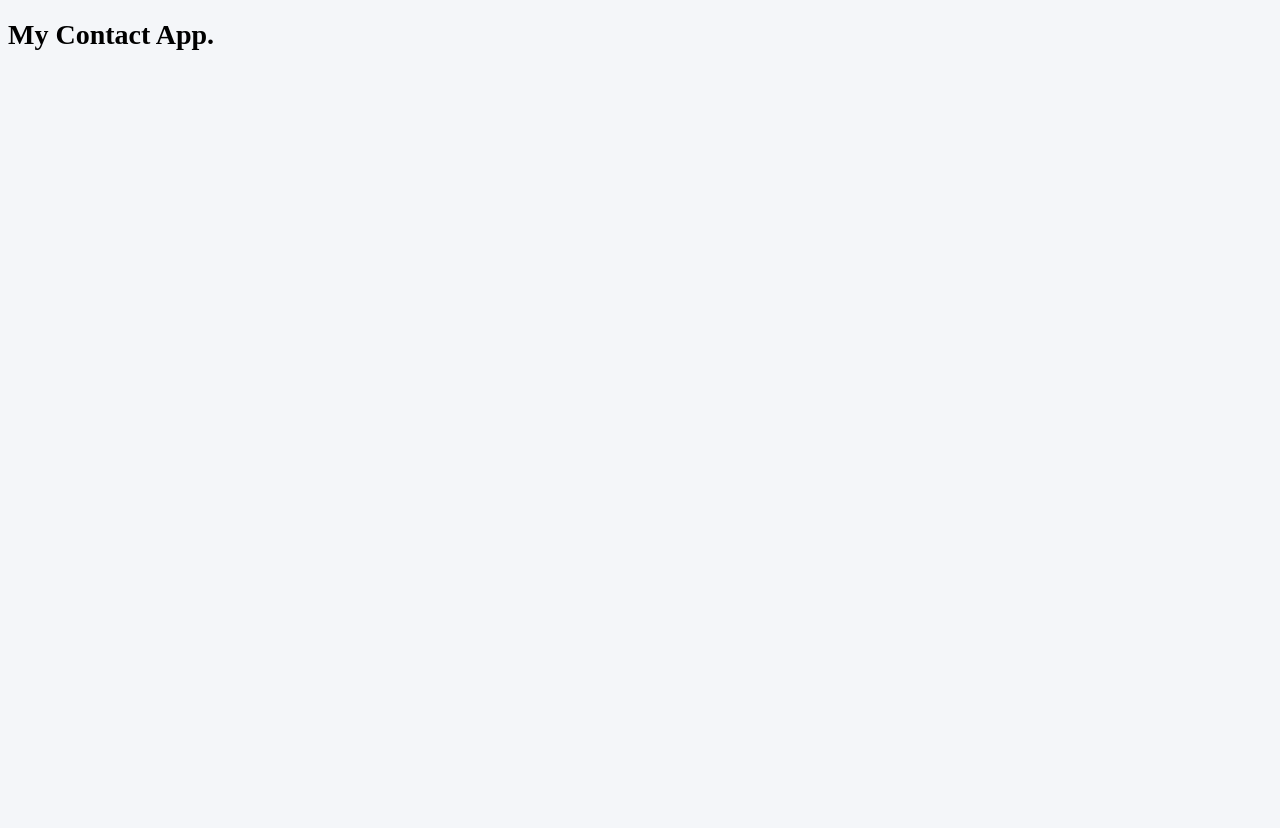
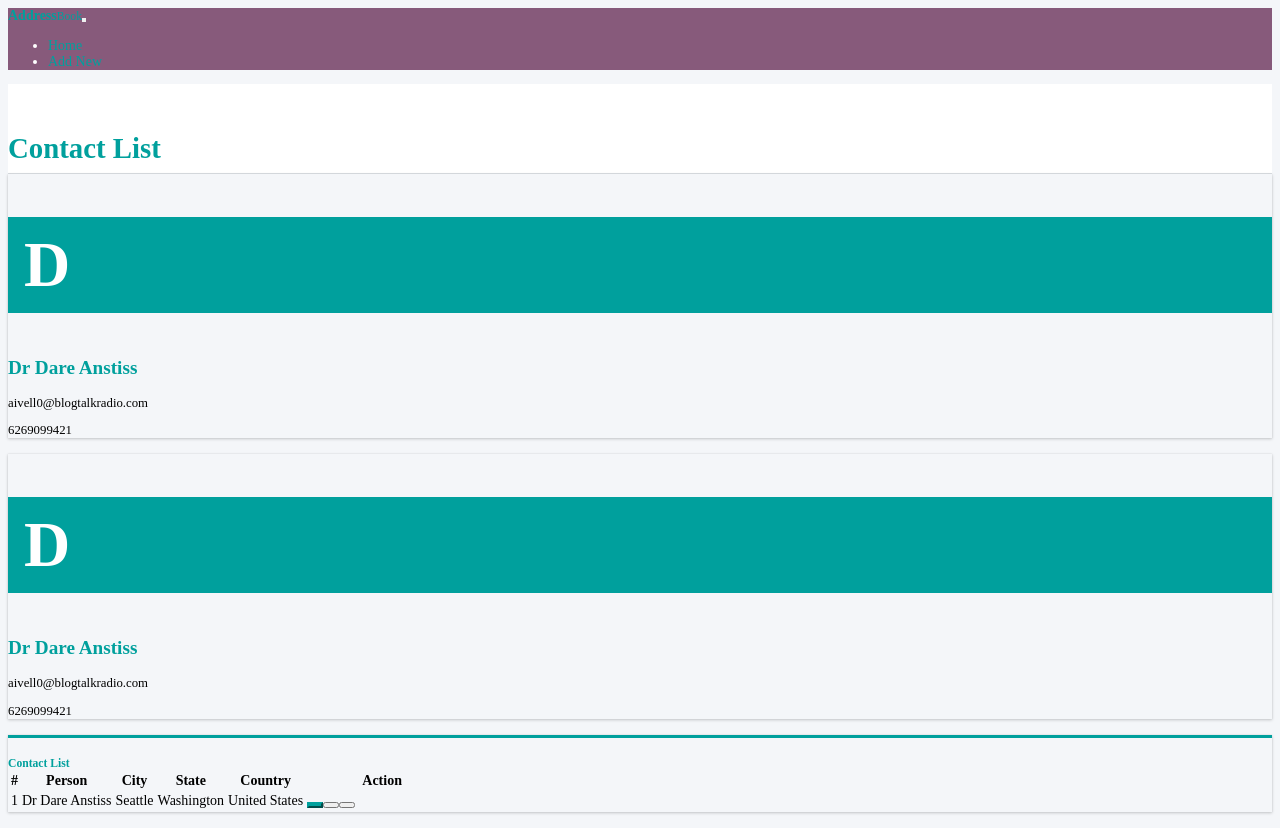
Before and after one commit to ashokpoudel34/Angular-Workshop, an Angular app: page / in a window 1280 px wide. Before the commit the page ends 800 px from the top, so only its background shows below. Built offline with nearby package versions, Linux system fonts and the light colour scheme.

Commit message:
Main Index

```diff
--- a/src/app/app.component.html
+++ b/src/app/app.component.html
@@ -1 +1,4 @@
-<h1> My Contact App.</h1>
+<!--Navbar-->
+<app-nav></app-nav>
+<!--ConatactList-->
+<app-contact-list></app-contact-list>
```
